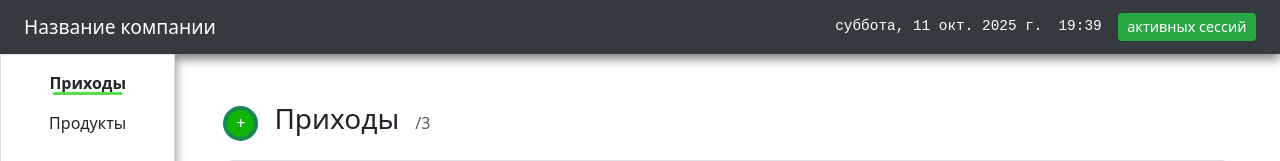
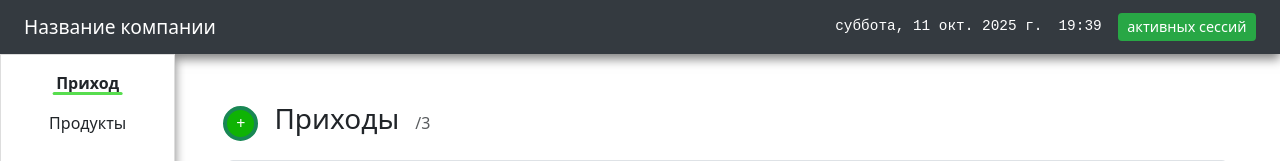
Before and after one commit to EvgeniyKarpuhin/orders-products, a Vue app: page /orders in a window 1280 px wide. Shown: the top 161 px of the page. Built offline with nearby package versions, Linux system fonts and the light colour scheme.

Commit message:
Update NavigationMenu.vue

```diff
--- a/src/components/NavigationMenu.vue
+++ b/src/components/NavigationMenu.vue
@@ -1,6 +1,6 @@
 <template>
     <nav class="navigation animate__animated animate__fadeInLeft">
-        <router-link to="/orders" class="nav-link">Приходы</router-link>
+        <router-link to="/orders" class="nav-link">Приход</router-link>
         <router-link to="/products" class="nav-link">Продукты</router-link>
     </nav>
 </template>
```
